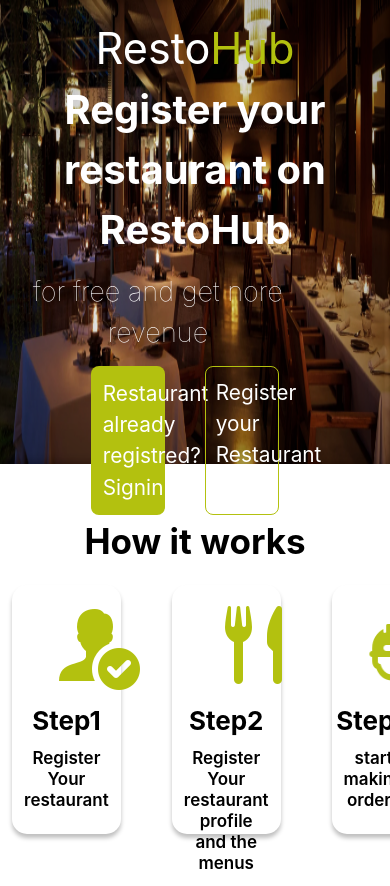
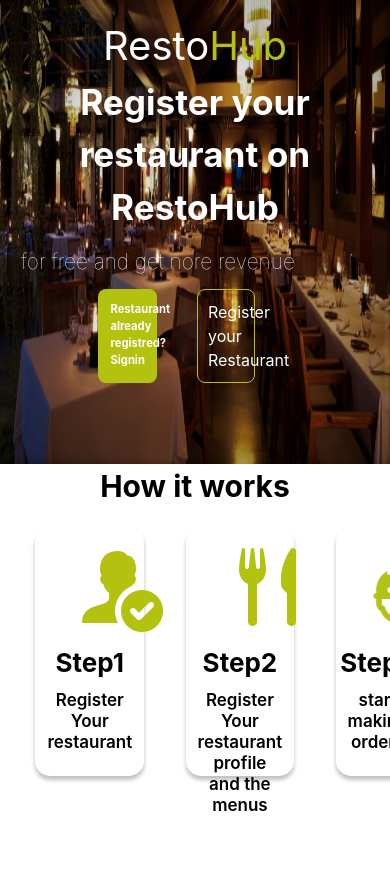
Before and after one commit to jazzybruno/restohub, a React (Create React App) app: page / in a window 390 px wide. Shown: the top 886 px of the page. After the commit the page ends 844 px from the top, so only its background shows below. Built offline with nearby package versions, Linux system fonts and the light colour scheme.

Commit message:
Responsiveness....

```diff
--- a/src/components/Dashboard/overview.css
+++ b/src/components/Dashboard/overview.css
@@ -51,7 +51,7 @@
 .stats{
   box-shadow: 0px 4px 4px rgba(0, 0, 0, 0.25);
   border-radius: 10px;
-  height: 42vh;
+  /* height: 42vh; */
   width: 20%;
   background-color: #fff;
   align-items: center;
--- a/src/components/Dashboard/overview.jsx
+++ b/src/components/Dashboard/overview.jsx
@@ -65,7 +65,7 @@
               ))}
             </div>
           </div>
-          <div className="new w-[20vw] bg-white h-[47vh] ml-[31vh] mr-[-120px]  mt-10">
+          <div className="new w-[40%]   bg-white  ml-[31vh] mr-[-120px]  mt-10">
               <div className="flex ">
                   <p className="mr-auto ml-5 mt-7 font-bold  text-xl">Create</p>
                   <p className="mr-5 mt-7 font-light text-xl">View All</p>
--- a/src/components/Dashboard/sidebar.jsx
+++ b/src/components/Dashboard/sidebar.jsx
@@ -13,7 +13,7 @@
 const SideBar = () => {
   return (
     <div className="sidebar">
-      <div className="logo mx-10">
+      <div className="logo mx-10 gap-10">
         <img src={logo} alt="The logo of the app" />
 
         <a href="/overview">
--- a/src/components/Home/home.css
+++ b/src/components/Home/home.css
@@ -18,7 +18,7 @@
 .words h1{
     color: white;
     text-align: center;
-    font-size: 270%;
+    font-size: 250%;
 }
 
 .words span{
@@ -29,7 +29,7 @@
     color: white;
     font-weight: bold;
     text-align: center;
-    font-size: 2.5em;
+    font-size: 2.2em;
     margin-bottom: 12px;
 }
 
@@ -37,7 +37,7 @@
     color: white;
     font-weight: lighter;
     text-align: center;
-    font-size: 1.7em;
+    font-size: 1.3em;
     margin-bottom: 12px;
     margin-right: 19%;
 }
@@ -51,8 +51,9 @@
     background-color: #B3C10F;
     border: none;
     padding: 12px;
-    width: 19%;
-    font-size: 1.3em;
+    width: 15%;
+    font-size: 0.7em;
+    font-weight: bold;
     border-radius: 8px;
     margin-left: auto;
     /* align-self: center; */
@@ -64,25 +65,26 @@
     background-color: rgba(255, 255, 255, 0);
     border: 1px solid #B3C10F;
     padding: 10px;
-    width: 19%;
-    font-size: 1.3em;
+    width: 15%;
+    /* font-size: 0.em; */
     border-radius: 8px;
     /* align-self: center; */
     /* margin-right: auto; */
     /* margin-left: 32%; */
-    margin-right: 28.5%;
+    margin-right: 34.5%;
 
 }
 
 .reusable{
     margin-top: 2%;
     display: flex;
-    gap: 10%;
+    gap: 8%;
+    margin-left: 6%;
 }
 
 
 .how{
     text-align: center;
-    font-size: 35px;
+    font-size: 30px;
     font-weight: bold;
 }
--- a/src/components/forms/LogIn.js
+++ b/src/components/forms/LogIn.js
@@ -10,15 +10,15 @@
       </div>
       <div className=" bgForm  ">
         <div className="flexStuff">
-          <h4 className="font-bold mx-44">Welcome</h4>
-          <h2 className="pb-2 pt-2 text-2xl mx-28 ">
+          <h4 className="font-bold text-center">Welcome</h4>
+          <h2 className="login pb-2 pt-2 text-xl mx-20 w-[100%]">
             Log In to Resto<span>Hub</span>
           </h2>
         </div>
         <form className=" mt-10" action="/overview">
           <label className="login p-5">Email</label> <br />
           <input
-            className=" login1 border-2 mx-24 px-5 text-xl py-5 mb-[30px] mt-[10px] w-[400px] h-[50px]"
+            className=" login1 border-2 mx-24 px-5 text-xl py-5 mb-[30px] mt-[10px] w-[73%] h-[50px]"
             name="fname"
             placeholder="Email Adress"
           />{" "}
@@ -26,14 +26,14 @@
           <label className="login p-5">Password</label>
           <br />
           <input
-            className="login1 px-5  py-[20px] mb-[30px] mt-10 text-xl  mx-24 mt-[10px] border-2 w-[400px] h-[50px]"
+            className="login1 px-5  py-[20px] mb-[30px] mt-10 text-xl  mx-24 mt-[10px] border-2 w-[73%] h-[50px]"
             name="fname"
             placeholder="Enter your Password"
           />
           <div className=" flex justify-center content-center  ">
             <input
               type="submit"
-              className="bg-[#B3C10F]  mt-10 text-white text-2xl my-[30px]  w-[400px] h-[50px]"
+              className="bg-[#B3C10F] ml-10  mt-10 text-white text-2xl my-[30px]  w-[73%] h-[50px]"
               value="Log In"
             />
           </div>
--- a/src/components/forms/logIn.css
+++ b/src/components/forms/logIn.css
@@ -3,6 +3,9 @@
 @tailwind components;
 @tailwind utilities;
 
+.login{
+  margin-left: auto;
+}
 
 #bgSignUp {
   display: flex;
@@ -19,7 +22,7 @@
   display: flex;
   justify-content: space-between;
   align-items: center;
-  height: 100vh;
+  height: 110vh;
   width: 100%;
   background-position: center;
   background-size: cover;
@@ -36,8 +39,7 @@
   background-color: white;
   margin-right: 7em;
   border-radius: 20px;
-  width: 30%;
-  height: 90vh;
+  width:30%;
 }
 .bgForm2 {
   background-color: white;
@@ -80,7 +82,7 @@
   clear: left;
   height: 6vh;
   font-size: 19px;
-  margin-right: 12px;
+  /* margin-left: -2%;  */
   border-color  : #B3C10F;
   border-radius: 9px;
 }
@@ -94,7 +96,7 @@
   clear: left;
   height: 6vh;
   font-size: 19px;
-  margin-right: 12px;
+  /* margin-right: 12px;  */
   border-color  : #B3C10F;
   border-radius: 9px;
 }
--- a/src/components/forms/signUp.js
+++ b/src/components/forms/signUp.js
@@ -13,14 +13,14 @@
           <h4 className="font-bold p-[10px] text-[#527a7a] mx-48  text-4xl">
             Welcome
           </h4>
-          <h2 className="pb-2 pt-1  mx-28   text-2xl">
+          <h2 className="pb-2 pt-1  mx-32   text-xl w-[100%] ">
             Sign Up to Resto<span>Hub</span>
           </h2>
         </div>
         <form className="" action="/overview">
           <label className=" login2 px-5 py-2 ">First Name</label> <br />
           <input
-            className="login3 border-2   mx-20 px-5 py-2 mb-[10px] mt-[5px] w-[400px] "
+            className="login3 border-2   mx-20 px-5 py-2 mb-[10px] mt-[5px] w-[73%] "
             name="fname"
             placeholder="Enter First Name"
           />{" "}
@@ -28,13 +28,13 @@
           <label className=" login2 px-5 py-2 ">Last Name</label>
           <br />
           <input
-            className="login3 px-5 h-14 py-[5px] mb-[10px]  mx-20 mt-[5px] border-2 w-[400px] "
+            className="login3 px-5 h-14 py-[5px] mb-[10px]  mx-20 mt-[5px] border-2  w-[73%] "
             name="fname"
             placeholder="Enter Last Name"
           />
           <label  className=" login4  py-2 ">Phone</label> <br />
           <input
-            className=" login3 border-2 h-14 mx-20 px-5 py-2 mb-[10px] mt-[5px] w-[400px] "
+            className=" login3 border-2 h-14 mx-20 px-5 py-2 mb-[10px] mt-[5px]  w-[73%]"
             name="fname"
             placeholder="Enter Phone Number"
           />{" "}
@@ -42,21 +42,21 @@
           <label className=" login4  py-2 ">Email</label>
           <br />
           <input
-            className=" login5 px-5 h-14 py-[5px] mx-20 mb-[10px]  mt-[5px] border-2 w-[400px]"
+            className=" login5 px-5 h-14 py-[5px] mx-20 mb-[10px]  mt-[5px] border-2  w-[73%]"
             name="fname"
             placeholder="Email Adress"
           />
           <label className=" login2 p-5 ">Password</label>
           <br />
           <input
-            className=" login3 px-5 h-14 py-[5px] mb-[10px] mx-20 mt-[5px] border-2  w-[400px] "
+            className=" login3 px-5 h-14 py-[5px] mb-[10px] mx-20 mt-[5px] border-2   w-[73%] "
             name="fname"
             placeholder="Enter your Password"
           />
           <div className=" flex justify-center content-center  ">
             <input
               type="submit"
-              className=" login3 bg-[#B3C10F] h-14  text-xl    text-white text-1.5xl mt-[30px] mb-[10px]  w-[400px] "
+              className=" login3 bg-[#B3C10F] h-14  text-xl    text-white text-1.5xl mt-[30px] mb-[10px]  w-[73%] "
               value="Sign Up"
             />
           </div>
```
